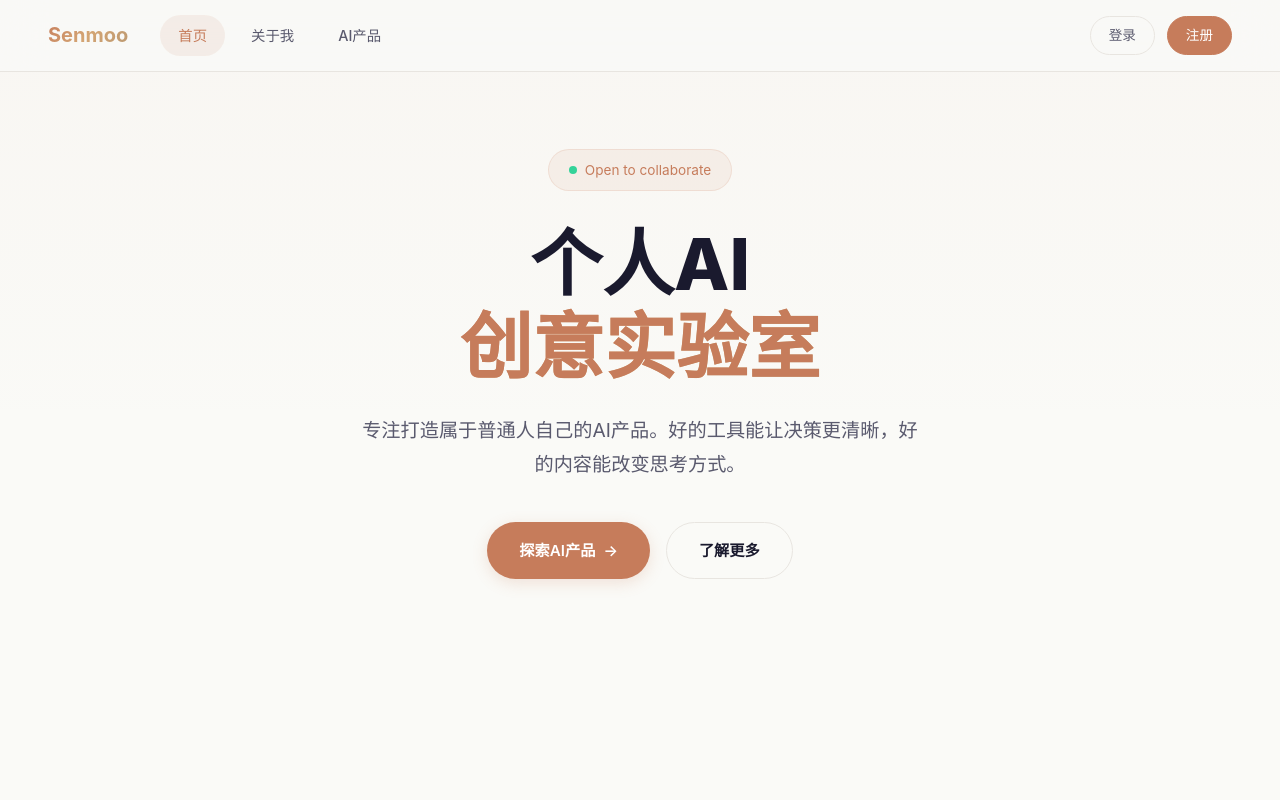
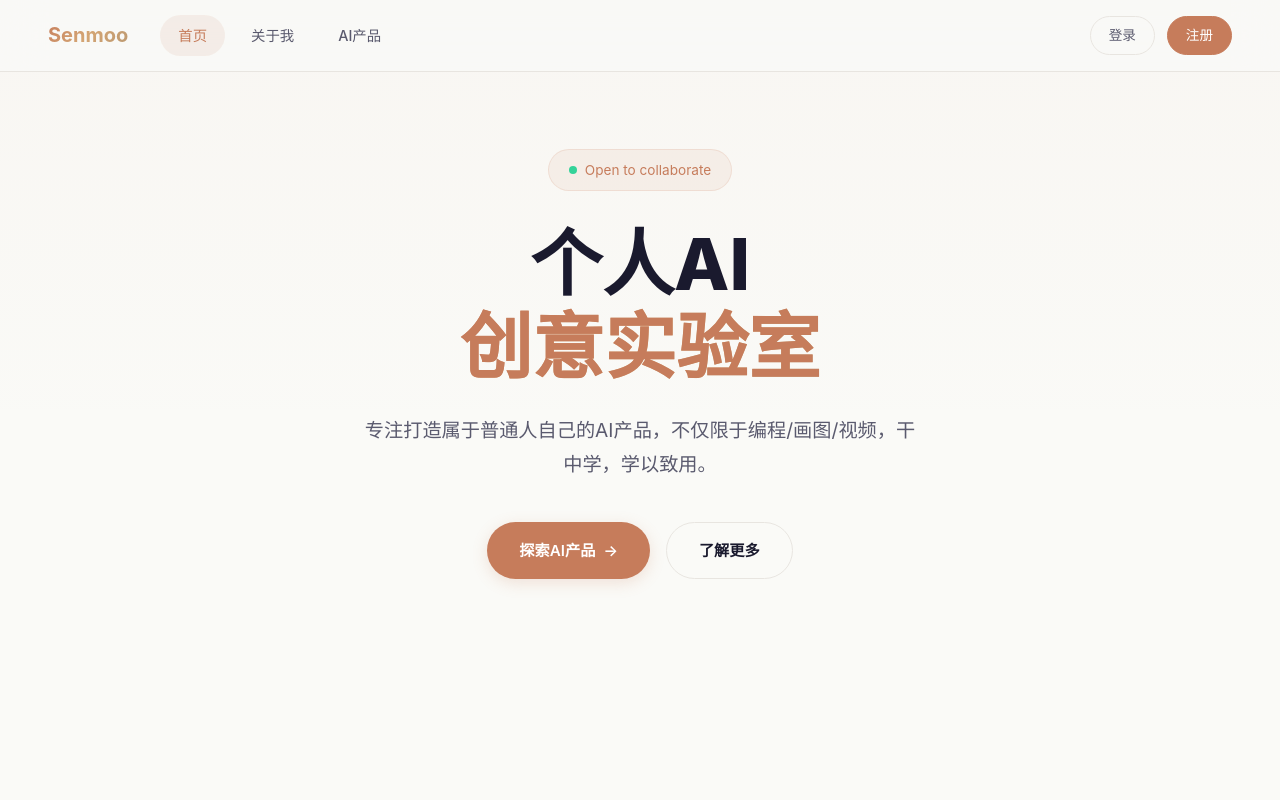
Before and after one commit to tsinghua1986/senmoo-site, an Astro site: page / in a window 1280 px wide. Shown: the top 800 px of the page. Built offline with nearby package versions, Linux system fonts and the light colour scheme; Astro itself is replaced by a stand-in of ours; no server answers.

Commit message:
docs: 更新首页副标题文案

```diff
--- a/src/pages/index.astro
+++ b/src/pages/index.astro
@@ -22,7 +22,7 @@ const { social } = config;
         个人AI<br><span class="gradient-text">创意实验室</span>
       </h1>
       <p class="hero-subtitle">
-        专注打造属于普通人自己的AI产品。好的工具能让决策更清晰，好的内容能改变思考方式。
+        专注打造属于普通人自己的AI产品，不仅限于编程/画图/视频，干中学，学以致用。
       </p>
       <div class="hero-actions">
         <a href="/tools" class="btn btn-primary">
```
